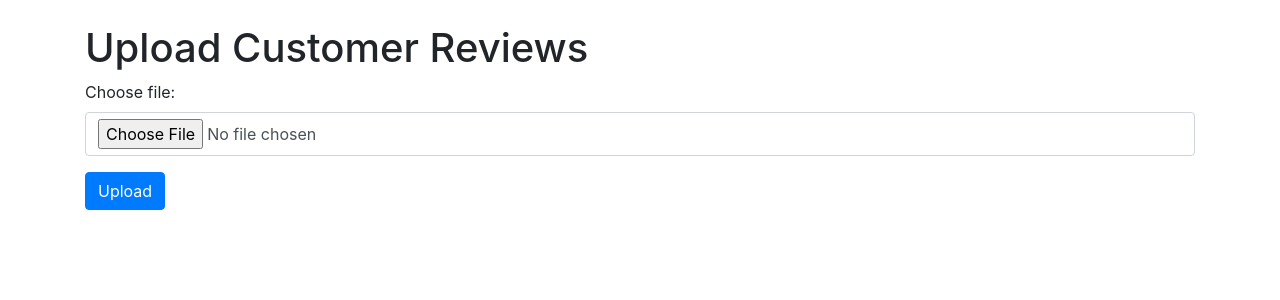
After one commit to Vikranth3140/Restaurant-Review-Analysis-System, a Flask app: page /upload in a window 1280 px wide. The commit adds this page. Shown: the top 300 px of the page. Run offline with Flask 3, Linux system fonts and the light colour scheme; some libraries are stand-ins or nearby versions.

Commit message:
"Added file upload feature to app, allowing users to upload a file for sentiment analysis, and updated index.html to include an upload button."

```diff
--- a/app.py
+++ b/app.py
@@ -5,11 +5,16 @@ import nltk
 import datetime
 import pandas as pd
 import plotly.express as px
+import os
 
 # Download necessary NLTK data
 nltk.download('vader_lexicon')
 
 app = Flask(__name__)
+
+UPLOAD_FOLDER = 'uploads'
+os.makedirs(UPLOAD_FOLDER, exist_ok=True)
+app.config['UPLOAD_FOLDER'] = UPLOAD_FOLDER
 
 reviews = []
 
@@ -74,10 +79,51 @@ def process():
                            aspect_scores=aspect_scores, aspect_summaries=aspect_summaries, input_text=input_text,
                            reviews=reviews)
 
+@app.route('/upload', methods=['GET', 'POST'])
+def upload_file():
+    if request.method == 'POST':
+        if 'file' not in request.files:
+            return 'No file part'
+        file = request.files['file']
+        if file.filename == '':
+            return 'No selected file'
+        if file:
+            file_path = os.path.join(app.config['UPLOAD_FOLDER'], file.filename)
+            file.save(file_path)
+            process_file(file_path)
+            return render_template('index.html', reviews=reviews)
+    return render_template('upload.html')
+
+def process_file(file_path):
+    with open(file_path, 'r') as file:
+        lines = file.readlines()
+        for line in lines:
+            line = line.strip()
+            if line:
+                sid = SentimentIntensityAnalyzer()
+                sentiment_scores = sid.polarity_scores(line)
+                textblob_analysis = TextBlob(line)
+                textblob_polarity = textblob_analysis.sentiment.polarity
+                textblob_subjectivity = textblob_analysis.sentiment.subjectivity
+                aspect_scores = analyze_aspects(line)
+                aspect_summaries = generate_summary(aspect_scores)
+
+                review = {
+                    'text': line,
+                    'sentiment_scores': sentiment_scores,
+                    'textblob_polarity': textblob_polarity,
+                    'textblob_subjectivity': textblob_subjectivity,
+                    'aspect_scores': aspect_scores,
+                    'aspect_summaries': aspect_summaries,
+                    'date': datetime.datetime.now().strftime("%Y-%m-%d %H:%M:%S")
+                }
+                reviews.append(review)
+
 @app.route('/dashboard')
 def dashboard():
     df = pd.DataFrame(reviews)
     if not df.empty:
+        df['date'] = pd.to_datetime(df['date'])
         fig = px.line(df, x='date', y=[review['sentiment_scores']['compound'] for review in reviews], title='Sentiment Over Time')
         graphJSON = fig.to_json()
     else:
--- a/templates/index.html
+++ b/templates/index.html
@@ -19,6 +19,8 @@
             </div>
             <button type="submit" class="btn btn-primary">Analyze Sentiment</button>
         </form>
+
+        <a href="/upload" class="btn btn-secondary mt-4">Upload Reviews File</a>
 
         <div id="sentimentResult" class="mt-4">
             {% if sentiment_scores %}
--- /dev/null
+++ b/templates/upload.html
@@ -0,0 +1,21 @@
+<!DOCTYPE html>
+<html lang="en">
+<head>
+    <meta charset="UTF-8">
+    <meta name="viewport" content="width=device-width, initial-scale=1.0">
+    <title>Upload Customer Reviews</title>
+    <link href="https://maxcdn.bootstrapcdn.com/bootstrap/4.0.0/css/bootstrap.min.css" rel="stylesheet">
+</head>
+<body>
+    <div class="container">
+        <h1 class="mt-4">Upload Customer Reviews</h1>
+        <form method="post" enctype="multipart/form-data">
+            <div class="form-group">
+                <label for="file">Choose file:</label>
+                <input type="file" class="form-control" id="file" name="file">
+            </div>
+            <button type="submit" class="btn btn-primary">Upload</button>
+        </form>
+    </div>
+</body>
+</html>
--- /dev/null
+++ b/test.txt
@@ -0,0 +1,5 @@
+The service at the restaurant was excellent. The staff was friendly and attentive.
+The food was delicious, especially the appetizers and desserts.
+The ambiance was very cozy and welcoming. I loved the decor and lighting.
+Unfortunately, the main course was disappointing. It was bland and overcooked.
+Overall, a mixed experience with great service and ambiance but average food.
--- /dev/null
+++ b/uploads/reviews.txt
@@ -0,0 +1,5 @@
+The service at the restaurant was excellent. The staff was friendly and attentive.
+The food was delicious, especially the appetizers and desserts.
+The ambiance was very cozy and welcoming. I loved the decor and lighting.
+Unfortunately, the main course was disappointing. It was bland and overcooked.
+Overall, a mixed experience with great service and ambiance but average food.
```
